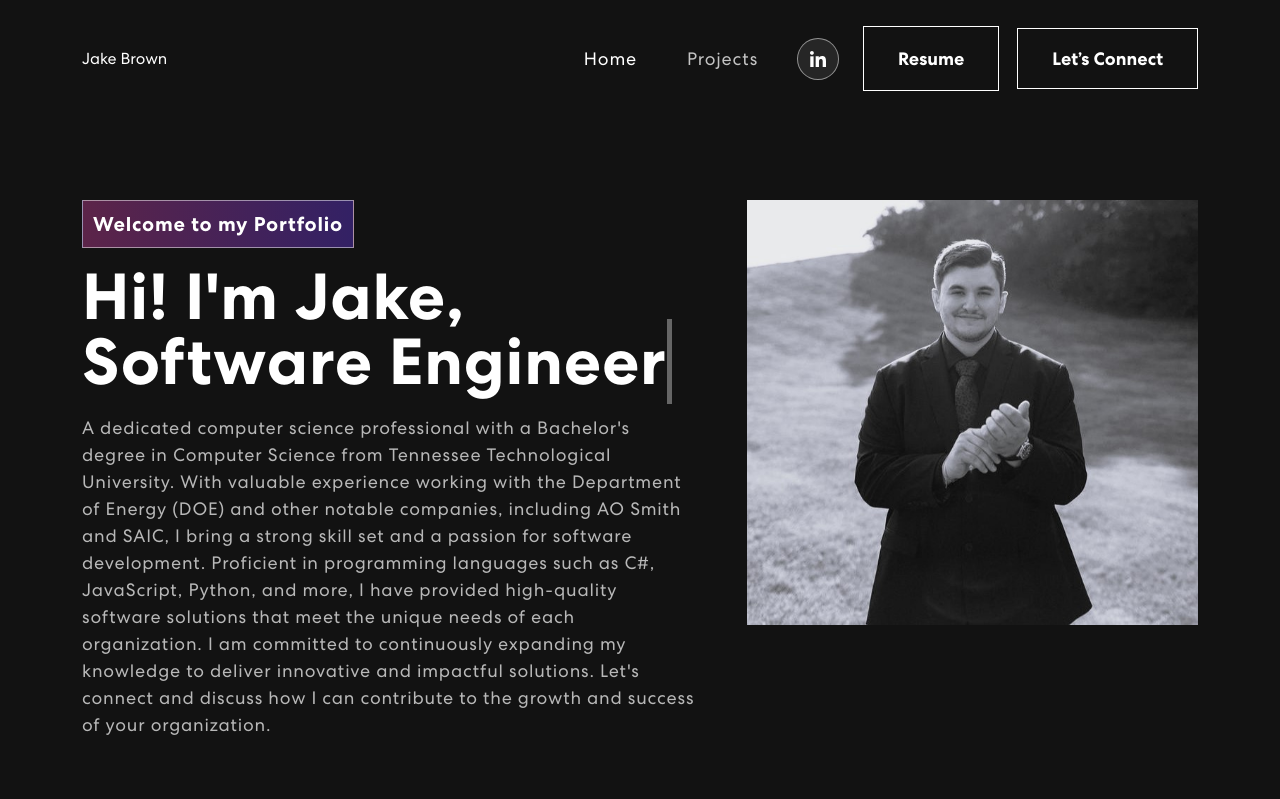
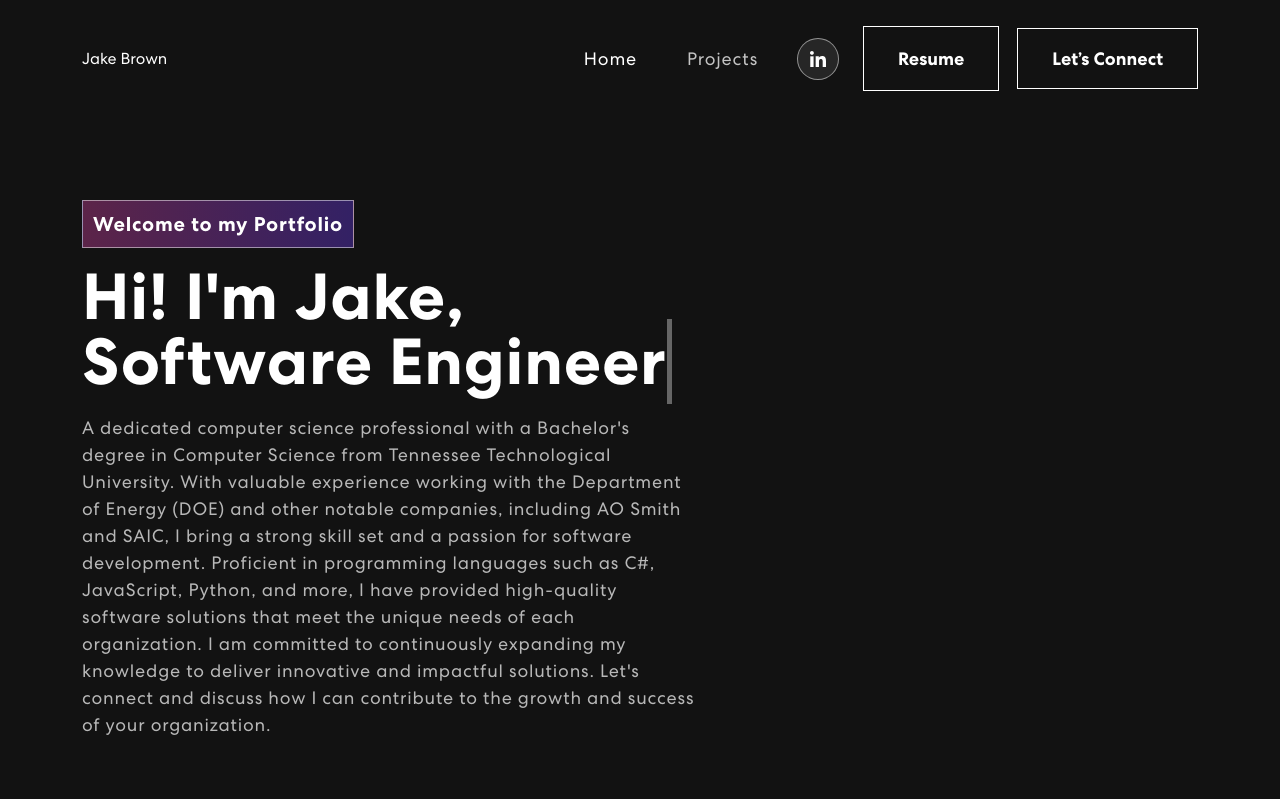
Before and after one commit to JakeBrown27/Personal-Portfolio, a React (Create React App) app in the folder personal-portfolio/: page / in a window 1280 px wide. Shown: the top 799 px of the page. Built offline with nearby package versions, Linux system fonts and the light colour scheme.

Commit message:
minor changes. planning on revamp soon

```diff
--- a/personal-portfolio/src/components/Banner.js
+++ b/personal-portfolio/src/components/Banner.js
@@ -82,9 +82,9 @@ export const Banner = () => {
             </TrackVisibility>
           </Col>
           <Col xs={12} md={6} xl={5}>
-            <div>
+            {/* <div>
               <img src={headerImg} alt="Icon" />
-            </div>
+            </div> */}
           </Col>
         </Row>
       </Container>
--- a/personal-portfolio/src/components/Projects.js
+++ b/personal-portfolio/src/components/Projects.js
@@ -12,7 +12,7 @@ export const Projects = () => {
   const projects = [
     {
       title: 'Personal Portfolio',
-      description: 'React, Node.js, Javascript, Docker',
+      description: 'React, Node.js, Express.js, JavaScript',
       imgUrl: projImg1,
     },
   ];
```
